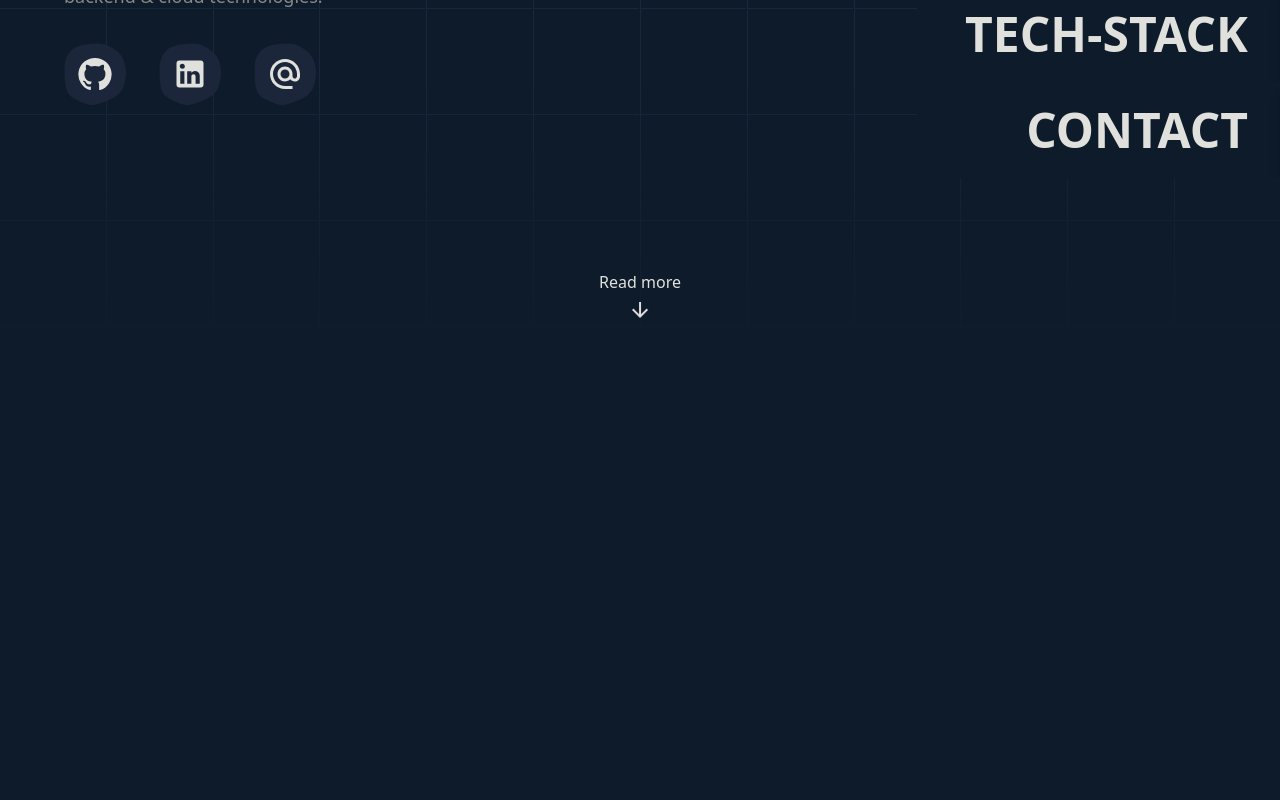
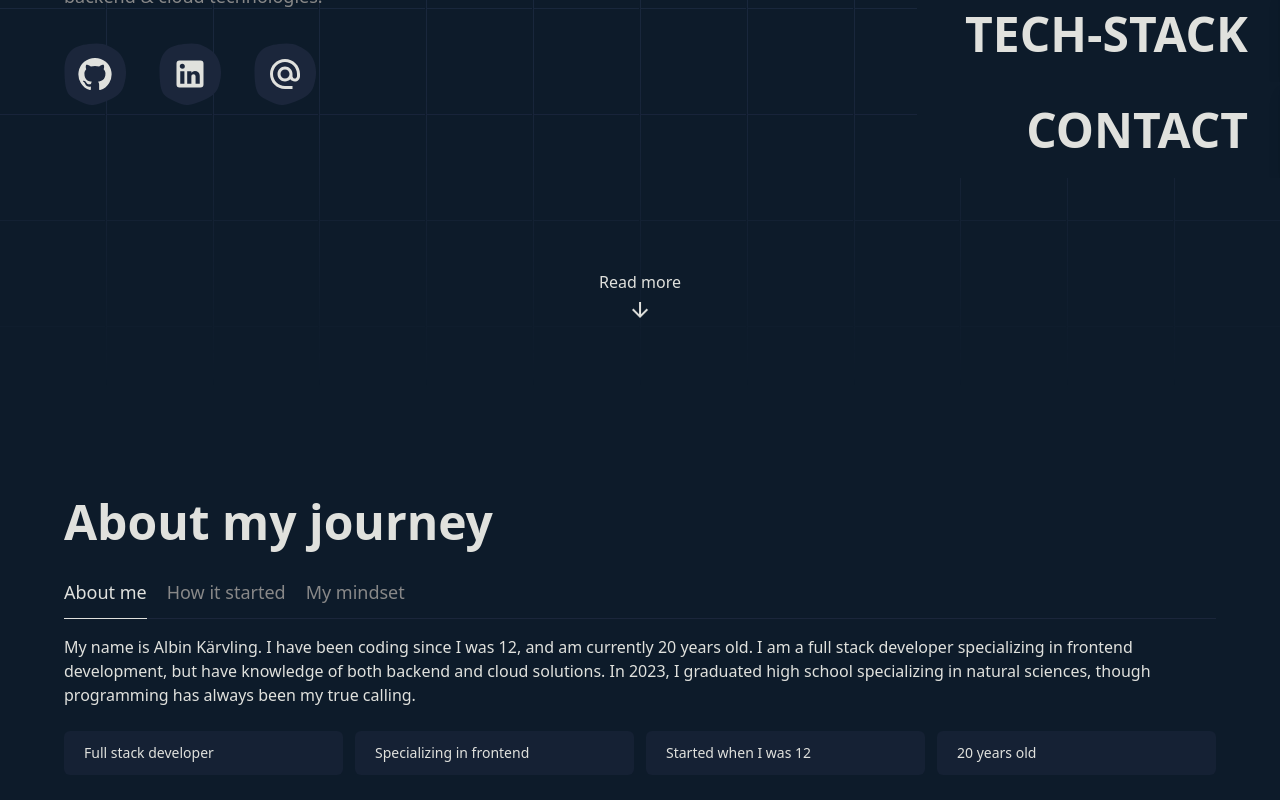
Before and after one commit to albinkarvling/portfolio-new, a Next.js app: page / in a window 1280 px wide. Shown: the part 414-1214 px from the top of the page. Before the commit the page ends 847 px from the top, so only its background shows below. Built offline with nearby package versions, Linux system fonts and the light colour scheme.

Commit message:
basic about section

```diff
--- /dev/null
+++ b/components/About/About.tsx
@@ -0,0 +1,102 @@
+"use client";
+import {useState} from "react";
+import {SelectableTabs} from "../SelectableTabs";
+import {type SelectableTab} from "../SelectableTabs/SelectableTabs";
+
+type AboutTabId = "about-me" | "how-it-started" | "my-mindset";
+const ABOUT_TABS: SelectableTab<AboutTabId>[] = [
+    {text: "About me", id: "about-me", ariaControls: "about-me-panel"},
+    {text: "How it started", id: "how-it-started", ariaControls: "how-it-started-panel"},
+    {text: "My mindset", id: "my-mindset", ariaControls: "my-mindset-panel"},
+] as const;
+
+const getAge = () => {
+    const birthDate = "2004-05-01";
+    const today = new Date();
+    const birth = new Date(birthDate);
+
+    let age = today.getFullYear() - birth.getFullYear();
+    const monthDiff = today.getMonth() - birth.getMonth();
+    const dayDiff = today.getDate() - birth.getDate();
+
+    if (monthDiff < 0 || (monthDiff === 0 && dayDiff < 0)) {
+        age--; // If the birthday hasn't occurred yet this year, subtract 1
+    }
+
+    return age;
+};
+const ABOUT_PANEL_CONTENTS = {
+    "about-me": {
+        text: "My name is Albin Kärvling. I have been coding since I was 12, and am currently 20 years old. I am a full stack developer specializing in frontend development, but have knowledge of both backend and cloud solutions. In 2023, I graduated high school specializing in natural sciences, though programming has always been my true calling.",
+        bulletPoints: [
+            "Full stack developer",
+            "Specializing in frontend",
+            "Started when I was 12",
+            `${getAge()} years old`,
+        ],
+    },
+    "how-it-started": {
+        text: "I started coding when I was 12 years old, and I have been coding ever since. I started with simple HTML and CSS, and then moved on to JavaScript. I have always been interested in technology, and programming has always been my true calling.",
+        bulletPoints: [
+            "Started with HTML and CSS",
+            "Moved on to JavaScript",
+            "Always been interested in technology",
+            "Programming has always been my true calling",
+        ],
+    },
+    "my-mindset": {
+        text: "I have a growth mindset, and I am always looking to improve myself. I am constantly learning new things, and I am always looking for new challenges. I am a hard worker, and I am always looking to improve myself. I am always looking to improve my skills, and I am always looking to improve my knowledge.",
+        bulletPoints: [
+            "Growth mindset",
+            "Always looking to improve myself",
+            "Constantly learning new things",
+            "Always looking for new challenges",
+        ],
+    },
+} as const;
+
+export function About() {
+    const [currentTab, setCurrentTab] = useState(ABOUT_TABS[0].id);
+
+    return (
+        <section className="py-28 w-main max-w-main mx-auto">
+            <h2 className="text-5xl font-semibold">About my journey</h2>
+
+            <SelectableTabs
+                tabs={ABOUT_TABS}
+                selectedTab={currentTab}
+                onSelect={setCurrentTab}
+                className="mt-8"
+            />
+
+            {ABOUT_TABS.map((tab) => {
+                const tabPanel = ABOUT_PANEL_CONTENTS[tab.id];
+                const isActivePanel = tab.id === currentTab;
+                return (
+                    <div
+                        className="mt-4"
+                        id={tab.ariaControls}
+                        hidden={!isActivePanel}
+                        key={tab.id}
+                    >
+                        {isActivePanel && (
+                            <>
+                                <span>{ABOUT_PANEL_CONTENTS[tab.id].text}</span>
+                                <ul className="mt-6 grid sm:grid-cols-2 lg:grid-cols-4 gap-3">
+                                    {tabPanel.bulletPoints.map((bulletPoint, index) => (
+                                        <li
+                                            className="flex-1 py-3 px-5 font-medium text-sm bg-background-secondary/60 rounded-md"
+                                            key={index}
+                                        >
+                                            {bulletPoint}
+                                        </li>
+                                    ))}
+                                </ul>
+                            </>
+                        )}
+                    </div>
+                );
+            })}
+        </section>
+    );
+}
--- /dev/null
+++ b/components/About/index.ts
@@ -0,0 +1 @@
+export {About} from "./About";
--- a/components/HomePage.tsx
+++ b/components/HomePage.tsx
@@ -1,9 +1,11 @@
-import {Hero} from "./Hero/Hero";
+import {Hero} from "./Hero";
+import {About} from "./About";
 
 export function HomePage() {
     return (
         <main>
             <Hero />
+            <About />
         </main>
     );
 }
--- /dev/null
+++ b/components/SelectableTabs/SelectableTabs.tsx
@@ -0,0 +1,87 @@
+import {createRef, useCallback, useEffect, useRef} from "react";
+import {twMerge} from "tailwind-merge";
+
+export type SelectableTab<T> = {
+    text: string;
+    id: T;
+    ariaControls: string;
+};
+
+type Props<T> = {
+    selectedTab: T;
+    tabs: SelectableTab<T>[];
+    onSelect: (id: T) => void;
+    className?: string;
+};
+
+export function SelectableTabs<T extends string>({
+    tabs,
+    selectedTab,
+    onSelect,
+    className,
+}: Props<T>) {
+    const containerRef = useRef<HTMLUListElement>(null);
+    const selectedIndicatorRef = useRef<HTMLSpanElement>(null);
+    const tabRefs = tabs.map(() => createRef<HTMLLIElement>());
+
+    const getActiveTabIndex = useCallback(
+        () => tabs.findIndex((tab) => tab.id === selectedTab) || 0,
+        [tabs, selectedTab],
+    );
+
+    // Update selected indicator position and width
+    const updateSelectedIndicator = useCallback(() => {
+        const activeTabIndex = getActiveTabIndex();
+
+        const selectedTabRef = tabRefs[activeTabIndex];
+        if (!selectedTabRef?.current) return;
+
+        const {left, width} = selectedTabRef.current.getBoundingClientRect();
+        const {left: containerLeft} = containerRef.current!.getBoundingClientRect();
+
+        selectedIndicatorRef.current!.style.left = `${left - containerLeft}px`;
+        selectedIndicatorRef.current!.style.width = `${width}px`;
+    }, [tabRefs, getActiveTabIndex]);
+
+    useEffect(() => {
+        window.addEventListener("resize", updateSelectedIndicator);
+        return () => window.removeEventListener("resize", updateSelectedIndicator);
+    }, [updateSelectedIndicator]);
+
+    useEffect(updateSelectedIndicator, [selectedTab, updateSelectedIndicator]);
+
+    const handleSelect = (id: T) => {
+        if (selectedTab === id) return;
+        onSelect(id);
+    };
+
+    return (
+        <div className={twMerge("relative", className)}>
+            <ul
+                role="tablist"
+                className="flex gap-5 border-b-[1px] border-b-background-secondary"
+                ref={containerRef}
+            >
+                {tabs.map((tab, index) => (
+                    <li ref={tabRefs[index]} key={tab.id}>
+                        <button
+                            role="tab"
+                            aria-controls={tab.ariaControls}
+                            onClick={() => handleSelect(tab.id)}
+                            className={twMerge(
+                                "pb-3 text-lg text-text-secondary hover:text-text-primary transition-colors",
+                                tab.id === selectedTab && "text-text-primary",
+                            )}
+                        >
+                            {tab.text}
+                        </button>
+                    </li>
+                ))}
+            </ul>
+            <span
+                className="absolute h-[1px] bottom-0 bg-text-primary transition-[left,width] duration-300 ease-in-out"
+                ref={selectedIndicatorRef}
+            />
+        </div>
+    );
+}
--- /dev/null
+++ b/components/SelectableTabs/index.ts
@@ -0,0 +1 @@
+export {SelectableTabs} from "./SelectableTabs";
```
